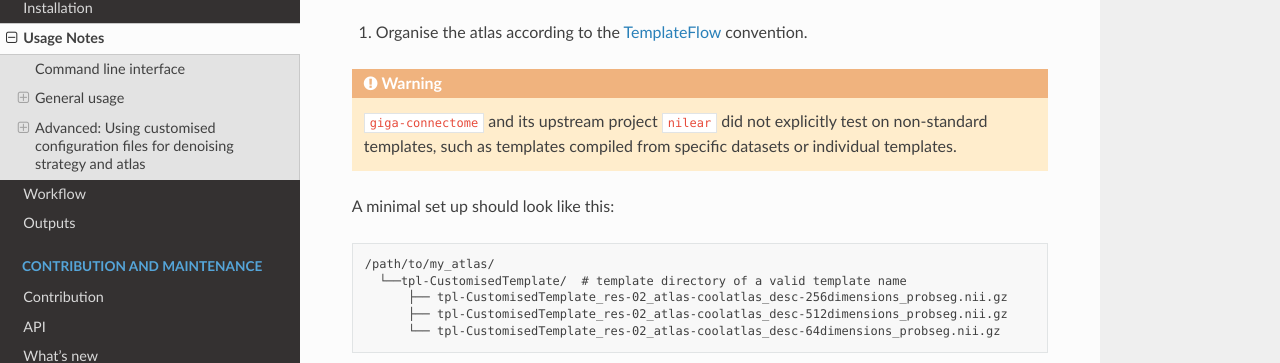
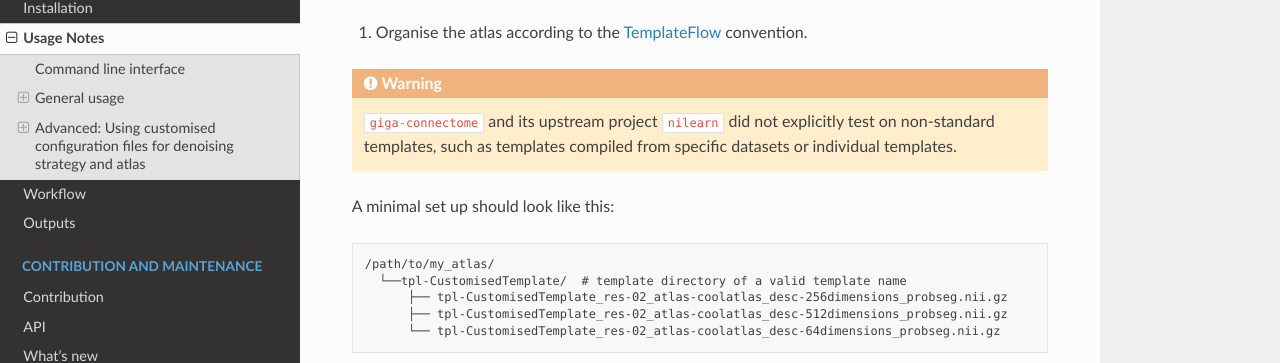
Before and after one commit to bids-apps/giga_connectome, a Sphinx documentation site: the page built from docs/source/usage.md, in a window 1280 px wide and 1400 px high, scrolled down 3964 px. Shown: the part 144-507 px from the top of the window. Built offline with Sphinx 7.4.7 and the Read the Docs theme 3.1.0, drawn with Linux system fonts in a browser that asks for light colours; the version number could not be read and is left out; some of the changed text lies outside the part shown.

Commit message:
small errors

```diff
--- a/docs/source/usage.md
+++ b/docs/source/usage.md
@@ -205,7 +205,7 @@ docker run --rm \
 1. Organise the atlas according to the [TemplateFlow](https://www.templateflow.org/python-client/0.7.1/naming.html) convention.
 
 :::{warning}
-`giga-connectome` and its upstream project `nilear` did not explicitly test on non-standard templates, such as templates compiled from specific datasets or individual templates.
+`giga-connectome` and its upstream project `nilearn` did not explicitly test on non-standard templates, such as templates compiled from specific datasets or individual templates.
 :::
 
 A minimal set up should look like this:
```
Also changed, not shown: other parts of docs/source/usage.md (+1 -2 lines).
